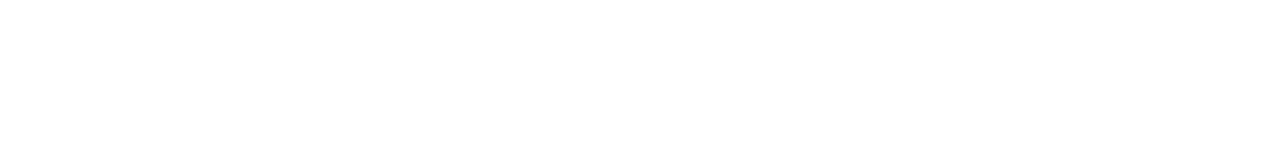
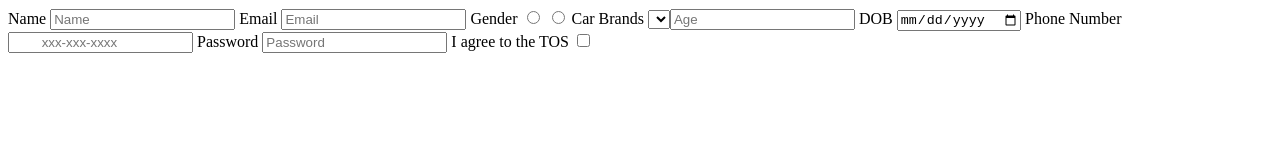
Before and after one commit to acciojob/signup-form-car-techgeek04, a website: page main.html in a window 1280 px wide. Drawn offline with Linux system fonts and the light colour scheme.

Commit message:
created a submission

```diff
--- a/main.html
+++ b/main.html
@@ -10,7 +10,29 @@
 	<!-- the entire body must be written by student -->
     <script type="text/javascript" src="./script.js">
 </script>
+<form action="" method="post">
+	<label for="name">Name</label>
+	<input id="name" type="text" placeholder="Name" required>
+	<label for="email">Email</label>
+	<input id="email" type="email" placeholder="Email" required>
+	<label for="gender_m">Gender</label>
+	<input id="gender_m" type="radio" required>
+	<label for="gender_f"></label>
+	<input id="gender_f" type="radio" required>
+	<label for="cars">Car Brands</label>
+	<select placeholder="--Please choose an option--" required>
+	<label for="age">Age</label>
+	<input id="age" type="number" placeholder="Age" required>
+	<label for="dob">DOB</label>
+	<input id="dob" type="date" required>
+	<label for="tel">Phone Number</label>
+	<input id="tel" type="tel" placeholder="	xxx-xxx-xxxx">
+	<label for="password">Password</label>
+	<input id="password" type="password" placeholder="Password" required>
+	<label for="tos">I agree to the TOS</label>
+	<input id="tos" type="checkbox" required>
 
+</form>
 </body>
 
 </html>
```
